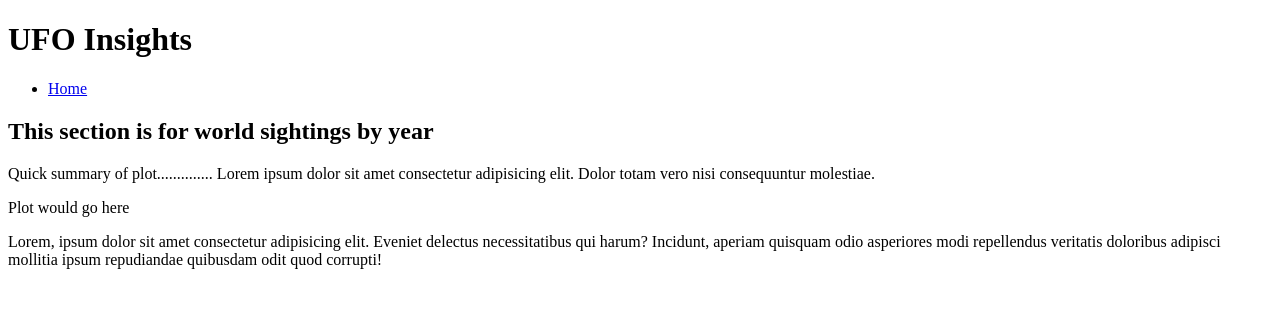
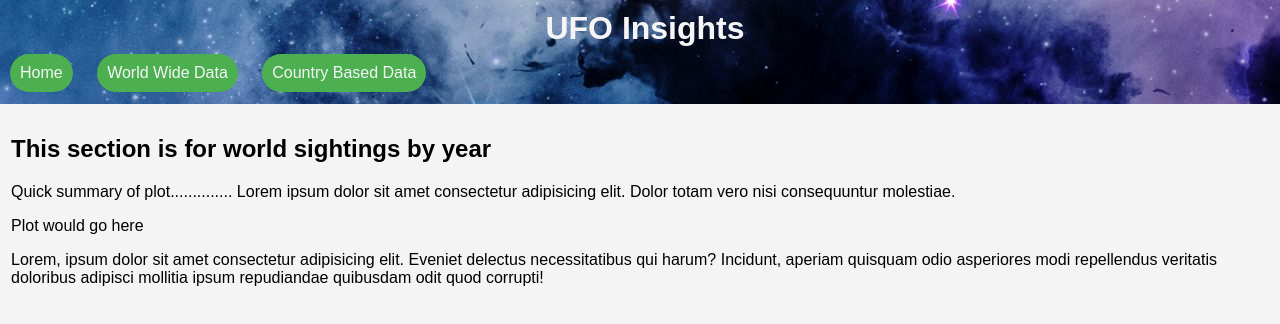
Before and after one commit to RohrbachMatthew/UFO_analysis_Webpage, a plain HTML site: page world_by_year.html in a window 1280 px wide. Drawn offline with Linux system fonts and the light colour scheme.

Commit message:
Added world wide css

```diff
--- /dev/null
+++ b/world_by_year.css
@@ -0,0 +1,71 @@
+body {
+    font-family: Arial, sans-serif;
+    margin: 0;
+    padding: 0;
+    background-color: #f4f4f4;
+}
+
+header {
+    background-image: url(banner.png);
+    color: whitesmoke;
+    padding: 5px;
+    text-align: center;
+
+}
+
+header h1 {
+    margin-left: 10px;
+    margin-bottom: 1px;
+    margin-top:  5px;
+}
+
+nav ul {
+    list-style-type: none;
+    padding: 0;
+    margin-top: 5px;
+    margin-bottom: 5px;
+    text-align: left;
+}
+
+nav ul li {
+    display: inline;
+    margin: 0 15px;
+
+}
+
+nav ul li a {
+    color: whitesmoke;
+    text-decoration: none;
+}
+
+nav ul li a:hover {
+    color: rgb(23, 224, 113);
+}
+
+.nav_button {
+    background-color: #4CAF50;
+    border: none;
+    border-radius: 20px;
+    color: white;
+    padding: 10px 10px;
+    text-align: center;
+    text-decoration: none;
+    display: inline-block;
+    font-size: 16px;
+    margin: 15px;
+    margin-left: 5px;
+    margin-top: 2px;
+    margin-bottom: 2px;
+    cursor: pointer;
+    transition: background-color 0.6s ease;
+}
+
+.nav_button:hover {
+    background-color: black;
+}
+
+main {
+    padding: 10px;
+    margin: 1px;
+    margin-bottom: 100px;
+}
--- a/world_by_year.html
+++ b/world_by_year.html
@@ -4,13 +4,18 @@
     <meta charset="UTF-8" />
     <meta name="viewport" content="width=device-width, initial-scale=1.0" />
     <title>World By Year</title>
+    <link rel="stylesheet" href="world_by_year.css" />
   </head>
   <body>
     <header>
       <h1 class="title">UFO Insights</h1>
       <nav>
         <ul>
-          <li><a href="index.html">Home</a></li>
+          <li class="nav_button"><a href="index.html">Home</a></li>
+          <li class="nav_button">
+            <a href="world_by_year.html" target="_blank">World Wide Data</a>
+          </li>
+          <li class="nav_button"><a href="">Country Based Data</a></li>
         </ul>
       </nav>
     </header>
```
Also changed, not shown: index.html (+10 -4 lines).
